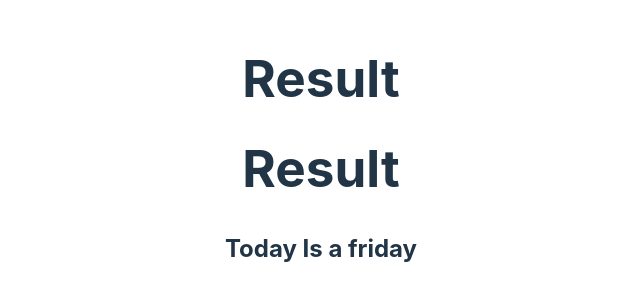
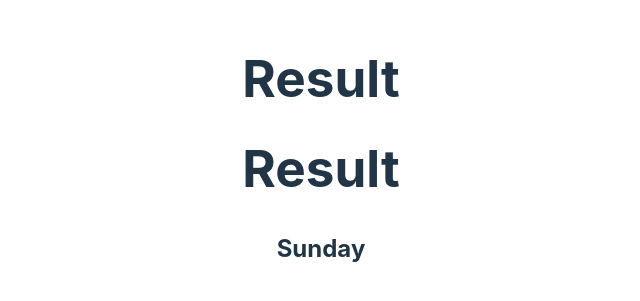
Before and after one commit to tufikhasan/vue-js-practice, a Vue app: page / in a window 1280 px wide. Shown: the part 249-550 px from the top of the page, without its empty margins (319-959 px from the left). Built offline with nearby package versions, Linux system fonts and the light colour scheme.

Commit message:
v-show directive

```diff
--- a/src/App.vue
+++ b/src/App.vue
@@ -1,15 +1,14 @@
 <script setup>
 const result = true;
-const day = "friday";
+const day = "sunday";
 </script>
 <template>
-  <h1 v-if="result">Result</h1>
-  <h1 v-if="result == 1">Result</h1>
+  <h1 v-show="result">Result</h1>
+  <h1 v-show="result == 1">Result</h1>
 
-  <h2 v-if="day == 'sunday'">Sunday</h2>
-  <h2 v-else-if="day == 'monday'">Monday</h2>
-  <h2 v-else-if="day == 'tuesday'">Tuesday</h2>
-  <h2 v-else>Today Is a {{ day }}</h2>
+  <h2 v-show="day == 'sunday'">Sunday</h2>
+  <h2 v-show="day == 'monday'">Monday</h2>
+  <h2 v-show="day == 'tuesday'">Tuesday</h2>
 </template>
 
 <style scoped></style>
```
